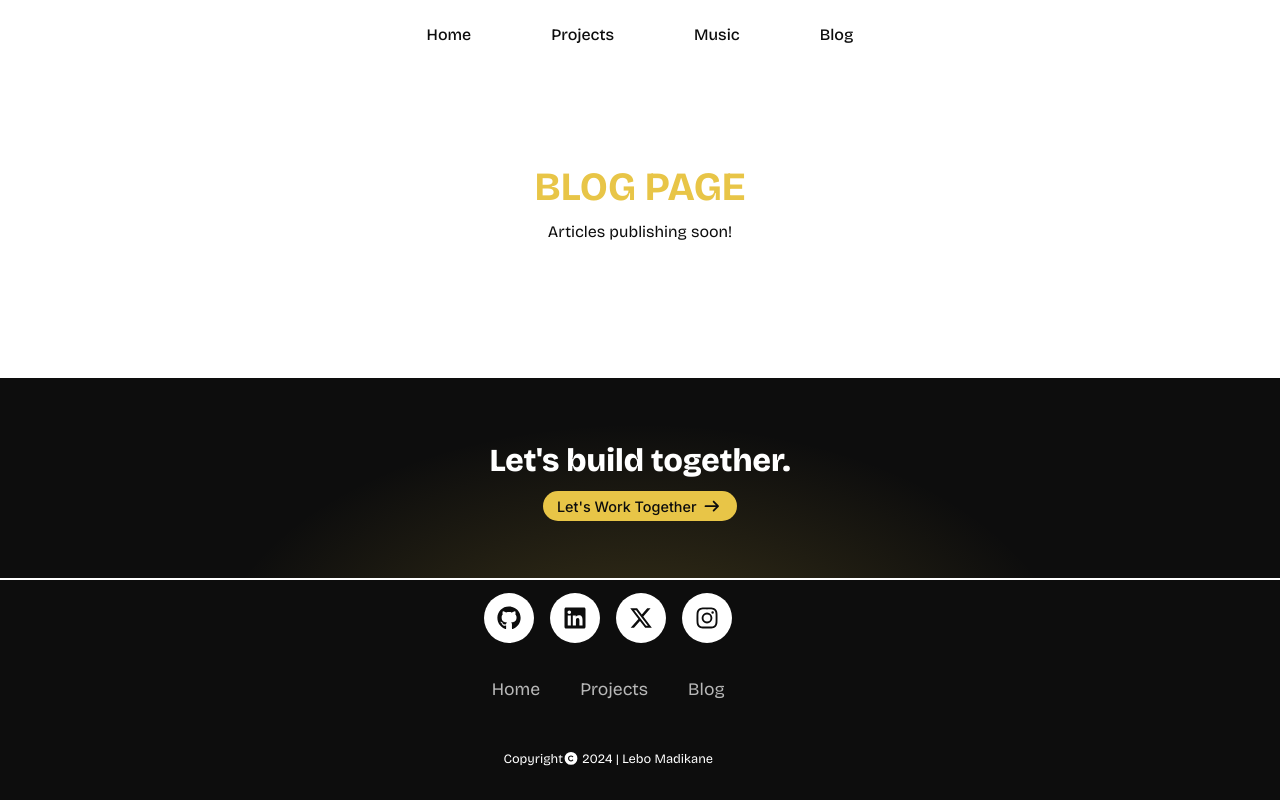
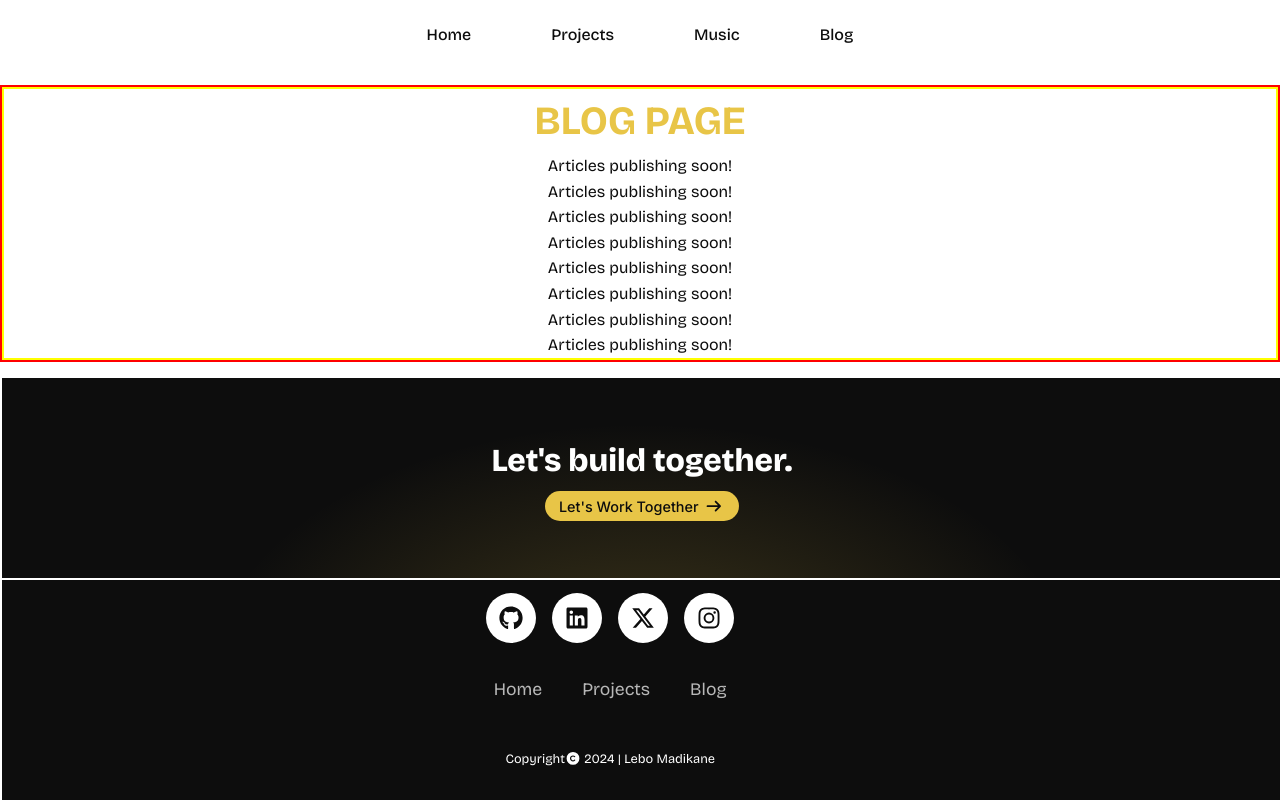
Before and after one commit to Lebo-Madikane/lebo-madikane, a Next.js app: page /blog in a window 1280 px wide. Built offline with nearby package versions, Linux system fonts and the light colour scheme.

Commit message:
optimase page

```diff
--- a/src/app/blog/page.js
+++ b/src/app/blog/page.js
@@ -11,6 +11,13 @@ export default function Blog() {
             <div className={styles.blogContainer}>
                 <h1>BLOG PAGE</h1>
                 <p>Articles publishing soon!</p>
+                <p>Articles publishing soon!</p>
+                <p>Articles publishing soon!</p>
+                <p>Articles publishing soon!</p>
+                <p>Articles publishing soon!</p>
+                <p>Articles publishing soon!</p>
+                <p>Articles publishing soon!</p>
+                <p>Articles publishing soon!</p>
             </div>
             <Contact />
             <Footer />
--- a/src/app/blog/page.module.scss
+++ b/src/app/blog/page.module.scss
@@ -13,13 +13,14 @@
 
 .blogPage {
     width: 100%;
-    height: fit-content;
-    //margin-top: 85px;
-    animation: fadeIn 0.8s ease-out both;;
+    margin-top: 85px;
+    background-color: var(--white);
+    animation: fadeIn 0.8s ease-out both;
+    border: 2px solid red;
 }
 
 .blogContainer {
-    height: 400px;
     align-content: center;
     text-align: center;
+    border: 2px solid yellow;
 }
```
